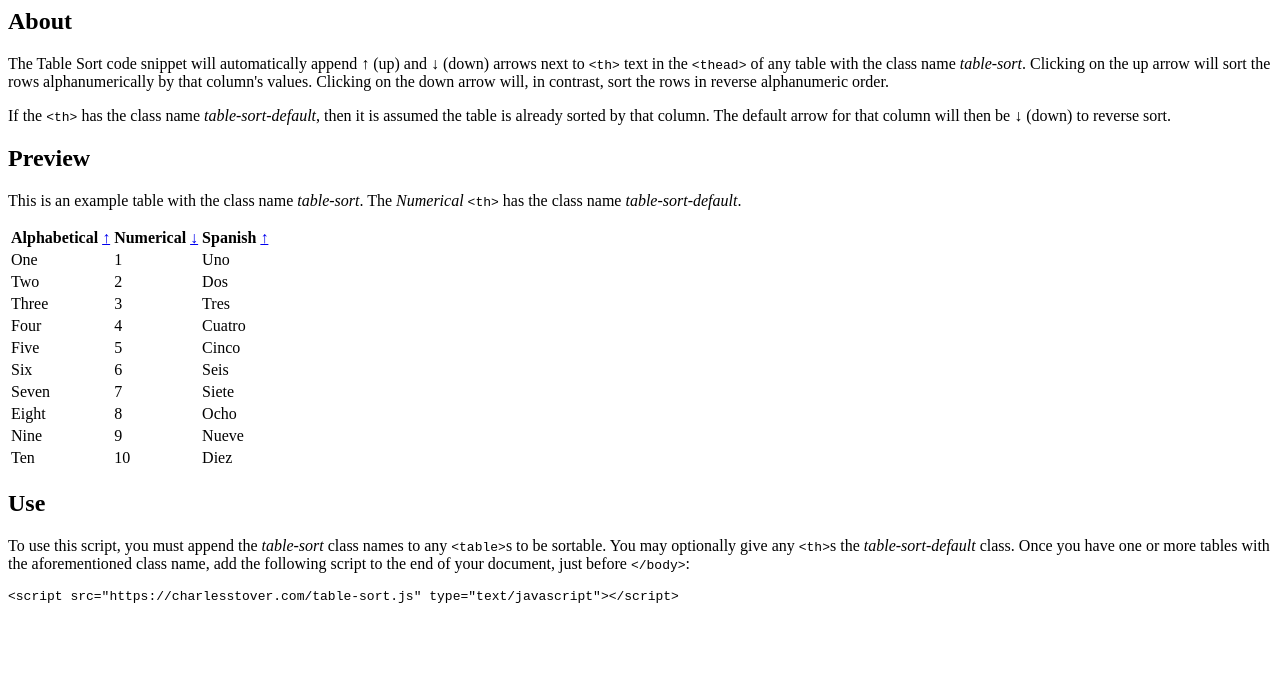
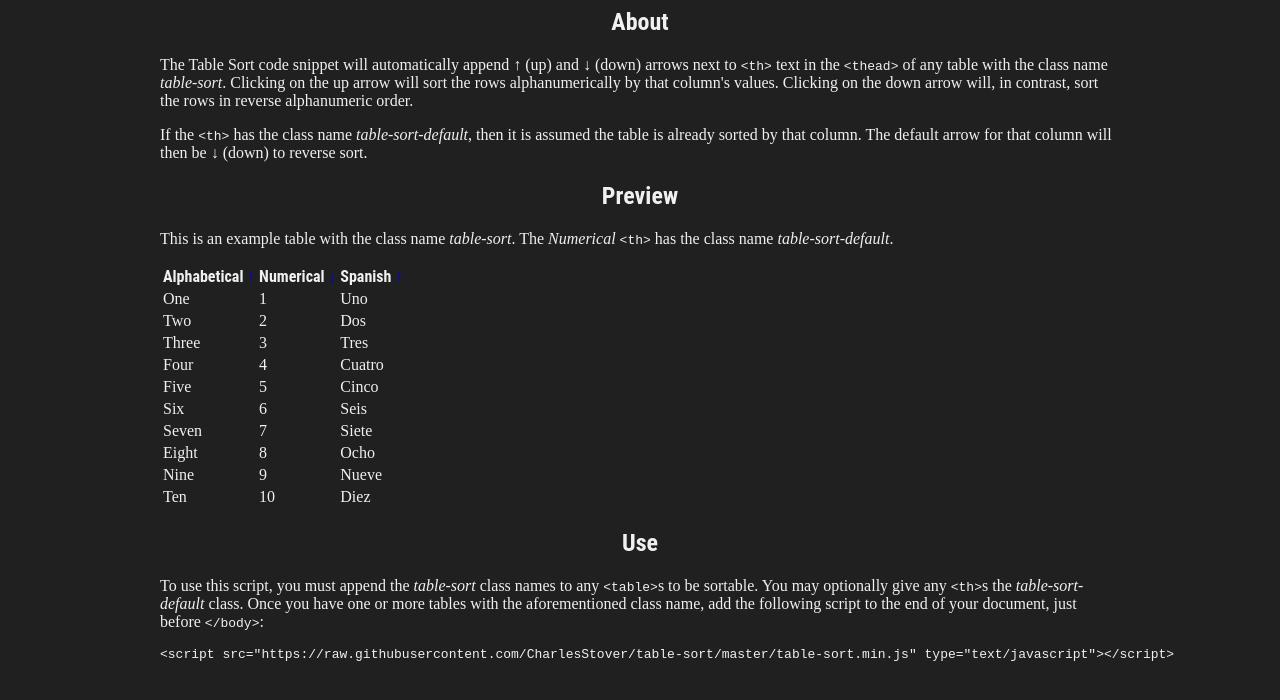
Before and after one commit to CharlesStover/table-sort, a plain HTML site: page docs/index.html in a window 1280 px wide. Drawn offline with Linux system fonts and the light colour scheme.

Commit message:
resolves #1

```diff
--- /dev/null
+++ b/docs/index.css
@@ -0,0 +1,19 @@
+a {
+  text-decoration: none;
+}
+
+body {
+  background-color: #202020;
+  color: #F0F0F0;
+}
+
+h2,
+th {
+  font-family: "Roboto Condensed", "Roboto", sans-serif;
+  text-align: center;
+}
+
+section {
+  margin: 0 auto;
+  max-width: 60rem;
+}
--- a/docs/index.html
+++ b/docs/index.html
@@ -2,6 +2,7 @@
 <html>
   <head>
     <title>Table Sort</title>
+    <link rel="stylesheet" media="all" type="text/css" href="index.css" />
     <meta name="description" content="A JavaScript snippet allowing users to sort tables alphanumerically." />
     <meta name="keywords" content="javascript table sort, javascript table sorter, javascript table sorting, js table sort, js table sorter, js table sorting, table sort in javascript, table sort in js, table sorter in javascript, table sorter in js, table sorting in javascript, table sorting in js" />
   </head>
@@ -39,7 +40,7 @@
     <section>
       <h2>Use</h2>
       <p>To use this script, you must append the <var>table-sort</var> class names to any <code>&lt;table&gt;</code>s to be sortable. You may optionally give any <code>&lt;th&gt;</code>s the <var>table-sort-default</var> class. Once you have one or more tables with the aforementioned class name, add the following script to the end of your document, just before <code>&lt;/body&gt;</code>:</p>
-      <pre><code>&lt;script src=&quot;https://charlesstover.com/table-sort.js&quot; type=&quot;text/javascript&quot;&gt;&lt;/script&gt;</code></pre>
+      <pre><code>&lt;script src=&quot;https://raw.githubusercontent.com/CharlesStover/table-sort/master/table-sort.min.js&quot; type=&quot;text/javascript&quot;&gt;&lt;/script&gt;</code></pre>
     </section>
     <script type="text/javascript" src="table-sort-procedural.js"></script>
   </body>
```
Also changed, not shown: table-sort.js (line endings or trailing spaces), table-sort.min.js.
